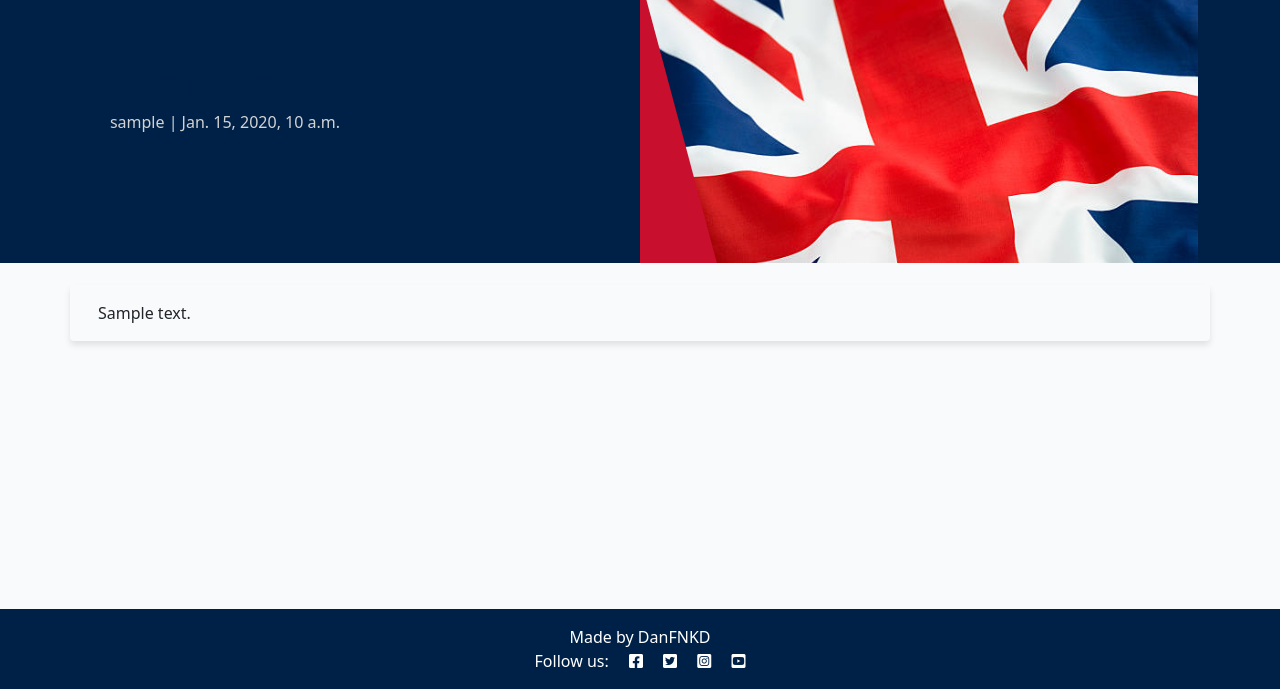
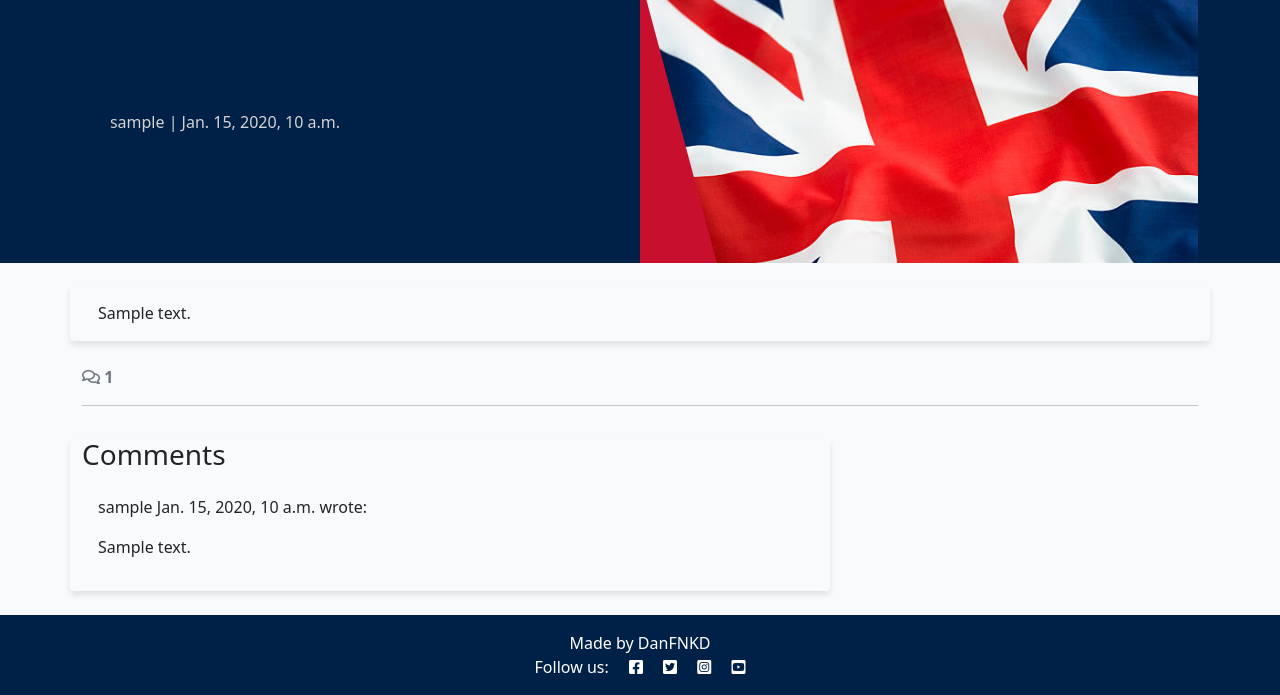
Before and after one commit to DanFNKD/the-notice-board, a Django app: a page that uses templates/base.html in a window 1280 px wide. Shown: the part 111-806 px from the top of the page. Run offline with Django 4.2, Linux system fonts and the light colour scheme; tables that the repository leaves empty hold one stand-in row (values such as "Sample post").

Commit message:
feat(comments): add display of post comments and approval status

```diff
--- a/blog/templates/blog/post_detail.html
+++ b/blog/templates/blog/post_detail.html
@@ -32,6 +32,48 @@
             </div>
         </div>
     </div>
+    <!-- Displaying comment count -->
+    <div class="row">
+        <div class="col-12">
+            <strong class="text-secondary">
+                <i class="far fa-comments" aria-label="Number of comments"></i> {{ comment_count }}
+            </strong>
+        </div>
+        <div class="col-12">
+            <hr>
+        </div>
+    </div>
+    <!-- Displaying comments -->
+     <div class="row">
+        <div class="col-md-8 card mb-4 mt-3">
+            <h3 class="card-title">Comments</h3>
+            <div class="card-body">
+                {% for comment in comments %}
+                    <article class="mb-3
+                        {% if not comment.approved %}
+                            {% if comment.author == user %} text-muted{% else %} d-none{% endif %}
+                        {% endif %}
+                    ">
+                        <p class="font-weight-bold">
+                            {{ comment.author }}
+                            <span class="font-weight-normal">
+                                {{ comment.created_on }}
+                            </span> wrote:
+                        </p>
+                        <div id="comment{{ comment.id }}">
+                            {{ comment.body | linebreaks }}
+                        </div>
+
+                    {% if not comment.approved and comment.author == user %}
+                        <p class="approval text-warning">
+                            This comment is awaiting approval.
+                        </p>
+                    {% endif %}
+                    </article>
+                {% endfor %}
+            </div>
+        </div>
+     </div>
 </div>
 
 {% endblock content %}
--- a/blog/views.py
+++ b/blog/views.py
@@ -26,4 +26,15 @@ def post_detail(request, slug):
 
     queryset = Post.objects.filter(status=1)
     post = get_object_or_404(queryset, slug=slug)
-    return render(request, "blog/post_detail.html", {"post": post},)
+    comments = post.comments.filter(approved=True).order_by("-created_on")
+    comment_count = comments.count()
+
+    return render(
+        request,
+        "blog/post_detail.html",
+        {
+            "post": post,
+            "comments": comments,
+            "comment_count": comment_count
+        },
+    )
--- a/templates/base.html
+++ b/templates/base.html
@@ -73,7 +73,7 @@
     <main class="flex-shrink-0 main-bg">
         {% if user.is_authenticated %}
         <p class="text-end-m3">You are logged in as <strong>{{ user.username }}</strong>
-            <a href="{{ logout_url }}" class="link">     Logout</a>
+            <a href="{{ logout_url }}" class="link">Logout</a>
         </p>
         {% else %}
         <p class="text-end-m3">You are not logged in
```
